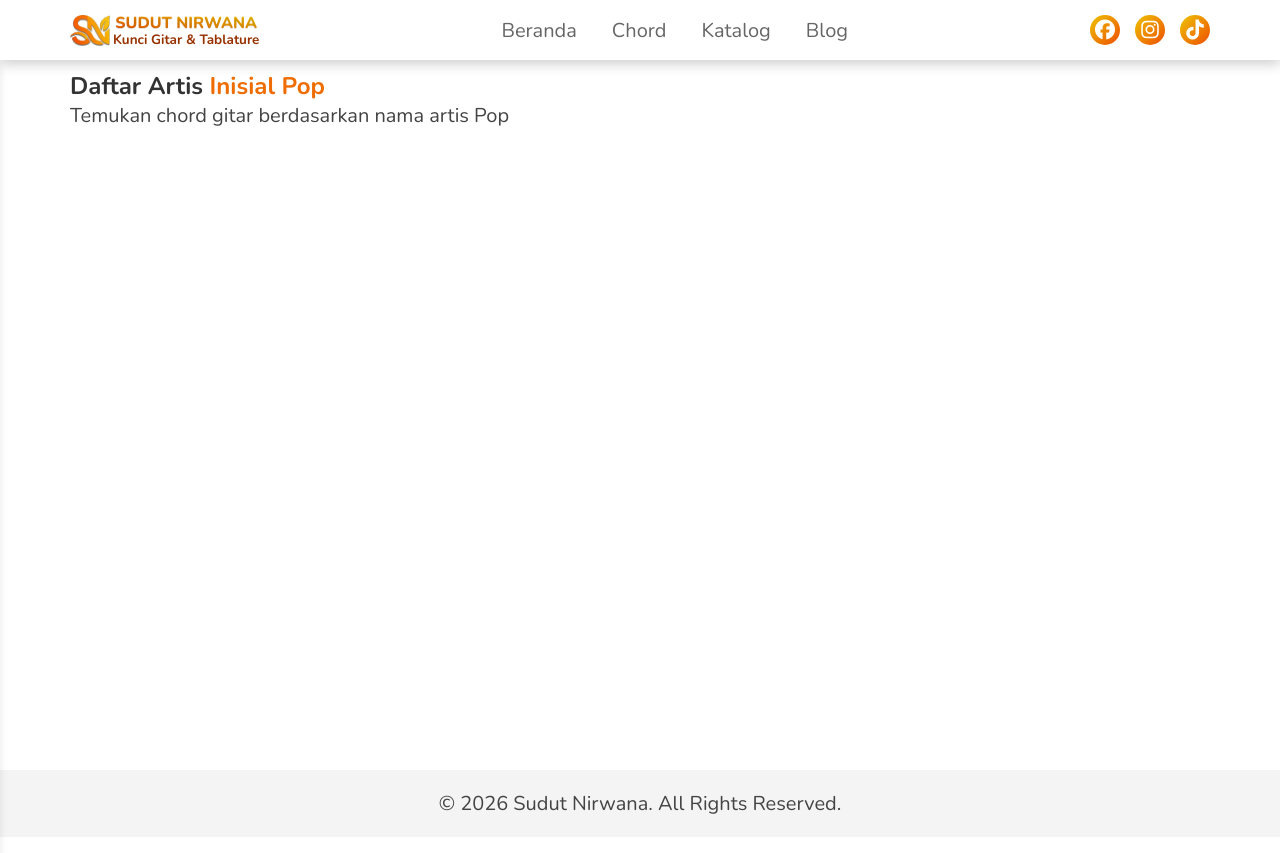
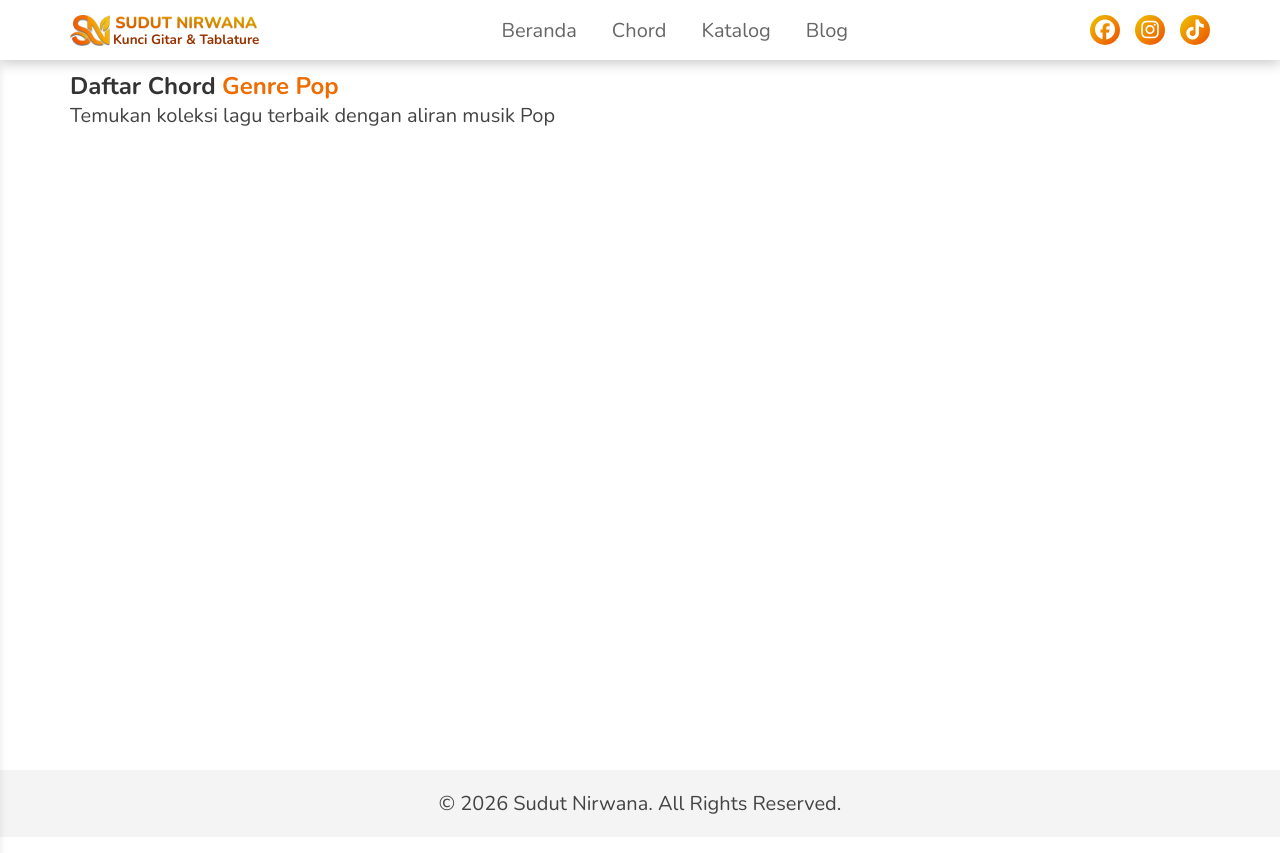
Before and after one commit to sudut-nirwana/sudut-nirwana-main, a Jekyll site: the page built from genre/pop.md, in a window 1280 px wide. Shown: the top 853 px of the page. Built offline with Jekyll 4.4.1, drawn with Linux system fonts in a browser that asks for light colours.

Commit message:
Update daftar-artis.html

```diff
--- a/_layouts/daftar-artis.html
+++ b/_layouts/daftar-artis.html
@@ -6,49 +6,13 @@
 <div class="alphabet-page-content">
     <div class="container">
         <div class="section-header">
+            {% if page.url contains '/genre/' %}
+            <h2 class="main-title">Daftar Chord <span class="highlight">Genre {{ page.title }}</span></h2>
+            <p>Temukan koleksi lagu terbaik dengan aliran musik {{ page.title }}</p>
+            {% else %}
             <h2 class="main-title">Daftar Artis <span class="highlight">Inisial {{ page.title }}</span></h2>
             <p>Temukan chord gitar berdasarkan nama artis {{ page.title }}</p>
-        </div>
-
-        <div class="chord-list-wrapper" id="chord-list-container">
-            {% assign sorted_chords = site.chord | sort: "artist" %}
-
-            {% for item in sorted_chords %}
-                {% comment %}
-                   Logika Filter:
-                   1. Jika di halaman /chord/, tampilkan semua.
-                   2. Jika di halaman alfabet (A-B, dsb), saring berdasarkan huruf depan.
-                {% endcomment %}
-
-                {% assign show_item = false %}
-                {% if page.permalink == '/chord/' %}
-                    {% assign show_item = true %}
-                {% else %}
-                    {% assign initial = item.artist | slice: 0 | upcase %}
-                    {% assign allowed_initials = page.title | replace: " ", "" | split: "-" %}
-                    {% if allowed_initials contains initial %}
-                        {% assign show_item = true %}
-                    {% endif %}
-                {% endif %}
-
-                {% if show_item %}
-                    <div class="chord-list-item chord-item-box" data-artist="{{ item.artist | slugify }}">
-                        <a href="{{ item.url | relative_url }}">
-                            <div class="artist-content">
-                                <p class="artist-name">
-                                    <i class="fas fa-user-circle icon-artist"></i> {{ item.artist }}
-                                </p>
-                                <span class="song-title">
-                                    <i class="fas fa-music"></i> {{ item.title }}
-                                </span>
-                            </div>
-                            <div class="view-icon">
-                                <i class="fas fa-chevron-right"></i>
-                            </div>
-                        </a>
-                    </div>
-                {% endif %}
-            {% endfor %}
+            {% endif %}
         </div>
     </div>
 </div>
```
